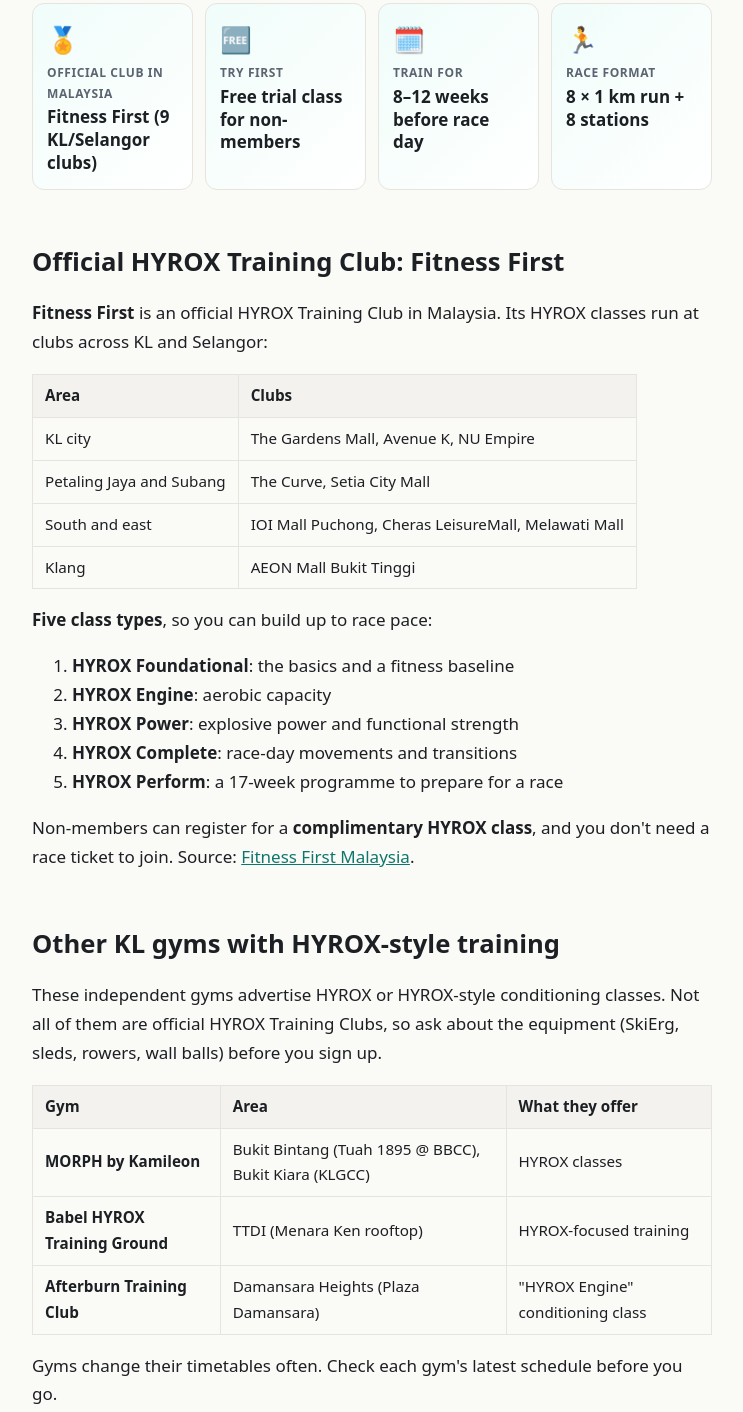
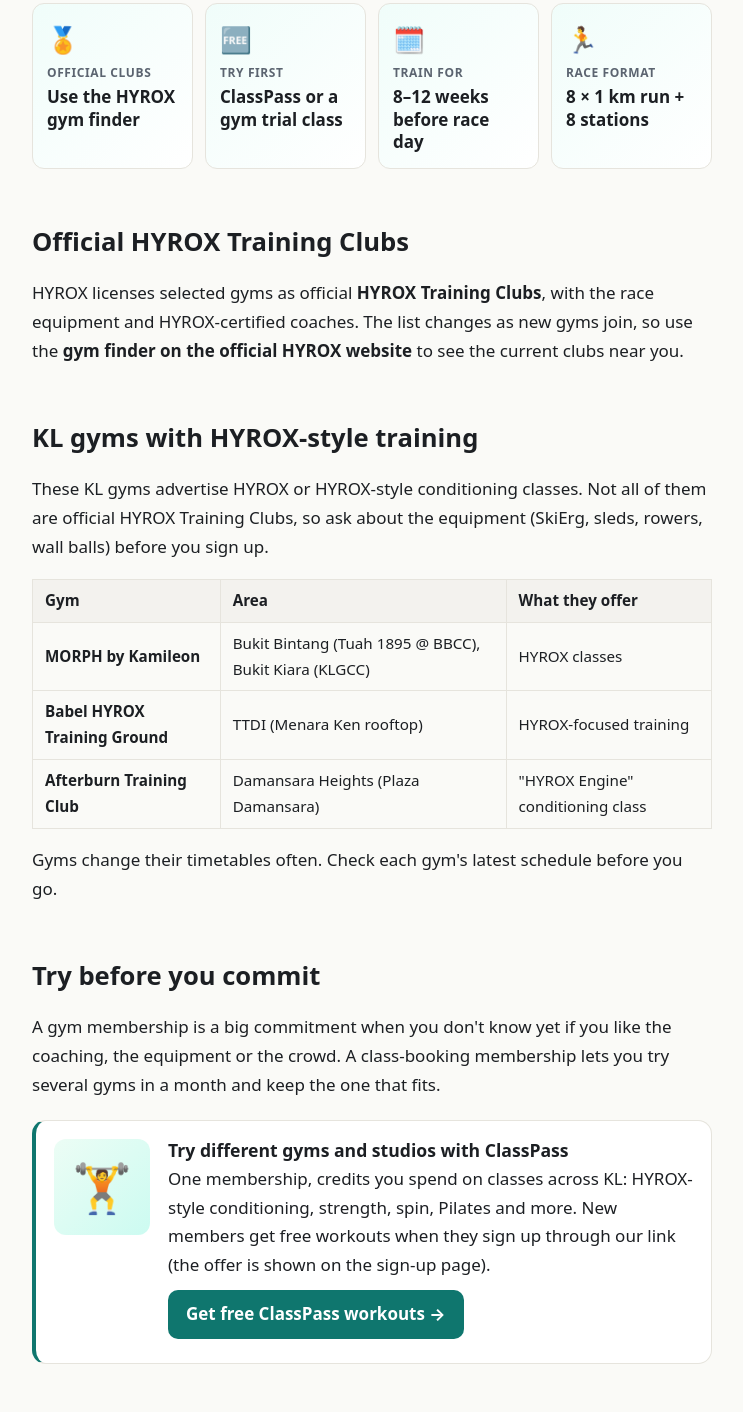
Before and after one commit to JQNS/businesslandingpage, an Astro site: page /blog/hyrox-training-kuala-lumpur in a window 1280 px wide. Shown: the part 1270-2682 px from the top of the page, without its empty margins (268-1011 px from the left). Built offline with nearby package versions, Linux system fonts and the light colour scheme; Astro itself is replaced by a stand-in of ours.

Commit message:
Use ClassPass referral link and remove Fitness First mentions
Co-Authored-By: Claude Opus 5.5 <noreply@anthropic.com>

```diff
--- a/src/components/ClassPassBox.astro
+++ b/src/components/ClassPassBox.astro
@@ -1,7 +1,7 @@
 ---
 // ClassPass call-to-action. The link comes from SITE.classpassUrl so it can be swapped in one place.
 import { SITE } from '../config';
-const { title = 'Try different gyms and studios with ClassPass', text = 'One membership, credits you spend on classes across KL: HYROX-style conditioning, strength, spin, Pilates and more. Good for testing a gym before you commit to a membership.', cta = 'See classes on ClassPass' } = Astro.props;
+const { title = 'Try different gyms and studios with ClassPass', text = 'One membership, credits you spend on classes across KL: HYROX-style conditioning, strength, spin, Pilates and more. New members get free workouts when they sign up through our link (the offer is shown on the sign-up page).', cta = 'Get free ClassPass workouts' } = Astro.props;
 const rel = SITE.classpassAffiliate ? 'sponsored nofollow noopener' : 'nofollow noopener';
 ---
 <div class="aff-box classpass">
--- a/src/config.ts
+++ b/src/config.ts
@@ -9,11 +9,10 @@ export const SITE = {
   googleVerification: '',
   bingVerification: '',
   gtmId: 'GTM-5MKMXL2F', // Google Tag Manager container; set '' to disable
-  // ClassPass: plain link until the ClassPass affiliate application (via Impact) is approved.
-  // Then paste the affiliate link here and set classpassAffiliate: true (adds rel="sponsored").
-  // Don't use a personal refer-a-friend link: ClassPass's referral terms ban SEO / public advertising use.
-  classpassUrl: 'https://classpass.com/',
-  classpassAffiliate: false,
+  // ClassPass referral link (owner's personal refer-a-friend link, chosen knowingly).
+  // Note: ClassPass's referral terms restrict SEO/public advertising use; an Impact affiliate link is the approved route.
+  classpassUrl: 'https://classpass.com/refer/IL79JGRQ26?placement=Profile',
+  classpassAffiliate: true, // adds rel="sponsored" and GA4 affiliate_click tracking
   ga4Id: 'G-CN9J308Y75', // GA4 via gtag.js; don't also add a GA4 tag in GTM or pageviews count twice
 
 };
--- a/src/content/blog/hyrox-training-kuala-lumpur.mdx
+++ b/src/content/blog/hyrox-training-kuala-lumpur.mdx
@@ -8,9 +8,9 @@ heroImage: /images/photos/gym-battle-ropes.jpg
 heroAlt: "Athlete pulling a weighted sled with a rope at a HYROX-style training session"
 faq:
   - q: Where can I train for HYROX in Kuala Lumpur?
-    a: Fitness First is an official HYROX Training Club in Malaysia, with HYROX classes at clubs including The Gardens Mall, The Curve, Avenue K, Setia City Mall and IOI Mall Puchong. Several independent KL gyms also run HYROX-style conditioning classes.
+    a: Several KL gyms run HYROX or HYROX-style classes, including MORPH by Kamileon, Babel HYROX Training Ground and Afterburn Training Club. For official HYROX Training Clubs, use the gym finder on the official HYROX website.
   - q: Can I join HYROX classes without a gym membership?
-    a: Fitness First lets non-members register for a complimentary HYROX class. Class-booking apps like ClassPass also let you try different studios without a long contract.
+    a: Yes. Class-booking apps like ClassPass let you try different gyms and studios without a long contract, and many gyms offer a trial class.
   - q: How long should I train for my first HYROX?
     a: Most first-timers train for 8–12 weeks, building running fitness alongside the 8 stations. If you already run or lift regularly, 8 weeks of focused preparation is usually enough to finish comfortably.
   - q: What is an official HYROX Training Club?
@@ -27,36 +27,19 @@ HYROX has arrived in Malaysia, and KL gyms are racing to keep up. If you've sign
 Here are your options, from official HYROX Training Clubs to independent gyms, plus a simple plan for your first race.
 
 <Facts items={[
-  { icon: '🏅', label: 'Official club in Malaysia', value: 'Fitness First (9 KL/Selangor clubs)' },
-  { icon: '🆓', label: 'Try first', value: 'Free trial class for non-members' },
+  { icon: '🏅', label: 'Official clubs', value: 'Use the HYROX gym finder' },
+  { icon: '🆓', label: 'Try first', value: 'ClassPass or a gym trial class' },
   { icon: '🗓️', label: 'Train for', value: '8–12 weeks before race day' },
   { icon: '🏃', label: 'Race format', value: '8 × 1 km run + 8 stations' },
 ]} />
 
-## Official HYROX Training Club: Fitness First
+## Official HYROX Training Clubs
 
-**Fitness First** is an official HYROX Training Club in Malaysia. Its HYROX classes run at clubs across KL and Selangor:
+HYROX licenses selected gyms as official **HYROX Training Clubs**, with the race equipment and HYROX-certified coaches. The list changes as new gyms join, so use the **gym finder on the official HYROX website** to see the current clubs near you.
 
-| Area | Clubs |
-|---|---|
-| KL city | The Gardens Mall, Avenue K, NU Empire |
-| Petaling Jaya and Subang | The Curve, Setia City Mall |
-| South and east | IOI Mall Puchong, Cheras LeisureMall, Melawati Mall |
-| Klang | AEON Mall Bukit Tinggi |
+## KL gyms with HYROX-style training
 
-**Five class types**, so you can build up to race pace:
-
-1. **HYROX Foundational**: the basics and a fitness baseline
-2. **HYROX Engine**: aerobic capacity
-3. **HYROX Power**: explosive power and functional strength
-4. **HYROX Complete**: race-day movements and transitions
-5. **HYROX Perform**: a 17-week programme to prepare for a race
-
-Non-members can register for a **complimentary HYROX class**, and you don't need a race ticket to join. Source: [Fitness First Malaysia](https://www.fitnessfirst.com/my/en/HYROX-Official-Training-Club).
-
-## Other KL gyms with HYROX-style training
-
-These independent gyms advertise HYROX or HYROX-style conditioning classes. Not all of them are official HYROX Training Clubs, so ask about the equipment (SkiErg, sleds, rowers, wall balls) before you sign up.
+These KL gyms advertise HYROX or HYROX-style conditioning classes. Not all of them are official HYROX Training Clubs, so ask about the equipment (SkiErg, sleds, rowers, wall balls) before you sign up.
 
 | Gym | Area | What they offer |
 |---|---|---|
--- a/src/layouts/Base.astro
+++ b/src/layouts/Base.astro
@@ -102,7 +102,7 @@ const ogImage = image ? new URL(image.replace(/\.svg$/, '.jpg'), Astro.site).hre
       if (!a) return;
       var data = {
         affiliate_url: a.href,
-        affiliate_network: /shopee/.test(a.hostname) ? 'shopee' : /klook/.test(a.hostname) ? 'klook' : a.hostname,
+        affiliate_network: /shopee/.test(a.hostname) ? 'shopee' : /klook/.test(a.hostname) ? 'klook' : /classpass/.test(a.hostname) ? 'classpass' : a.hostname,
         affiliate_label: (a.closest('.aff-box')?.querySelector('h4')?.textContent || a.textContent).trim(),
       };
       // Sent straight to GA4 as an event; also visible to GTM as a dataLayer event.
--- a/src/pages/disclosure.astro
+++ b/src/pages/disclosure.astro
@@ -5,7 +5,7 @@ import Base from '../layouts/Base.astro';
   <section class="wrap page prose">
     <h1>Affiliate Disclosure</h1>
     <p>Trust-Wise participates in affiliate programmes including the Shopee Affiliate Program and hotel and travel booking partners. When you click a link and make a purchase or booking, we may receive a commission at no additional cost to you.</p>
-    <p>Some fitness links, such as ClassPass, may also pay us a commission or reward when you sign up.</p>
+    <p>Our ClassPass links are referral links: if you join through them, we may receive ClassPass credits or rewards.</p>
     <p>Commissions never change our recommendations. Prices and availability are set by the merchant and can change at any time — always confirm details on the merchant's site before you buy.</p>
   </section>
 </Base>
```
